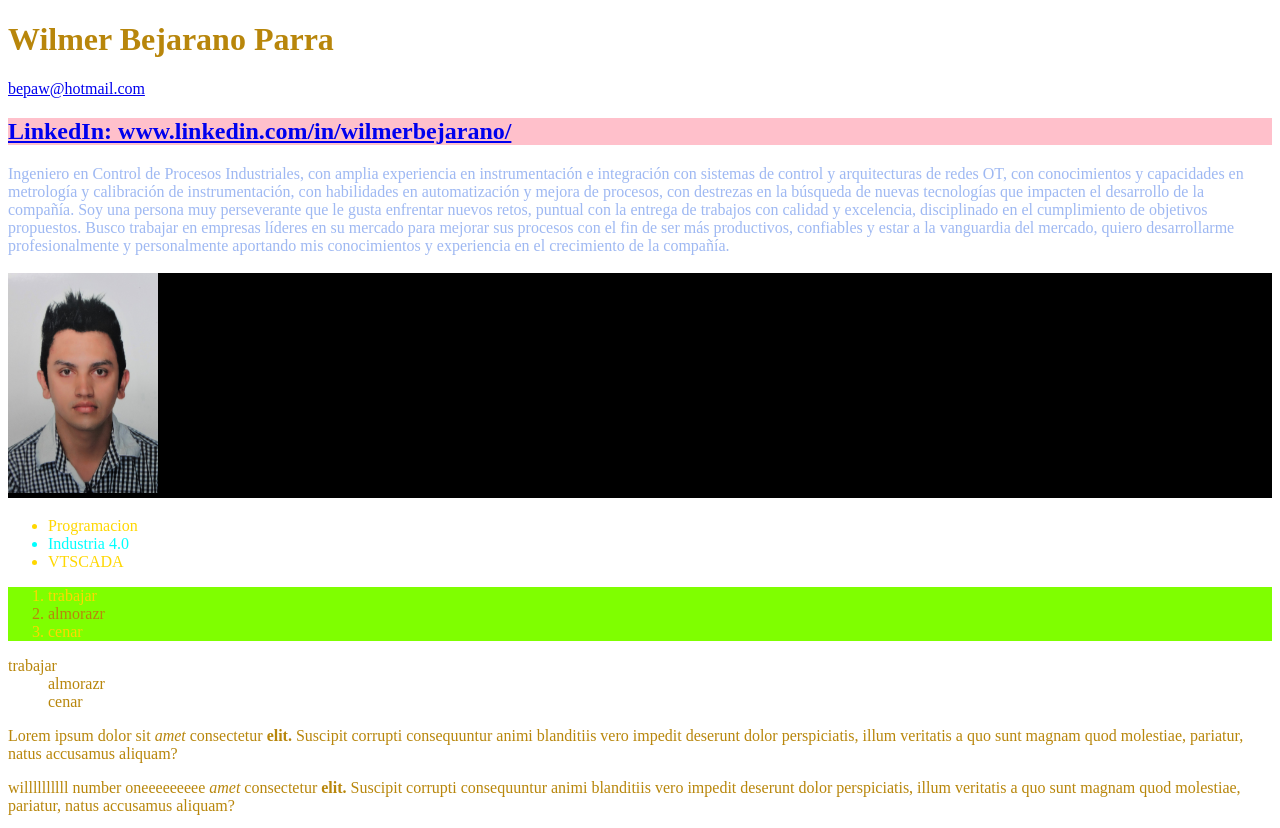
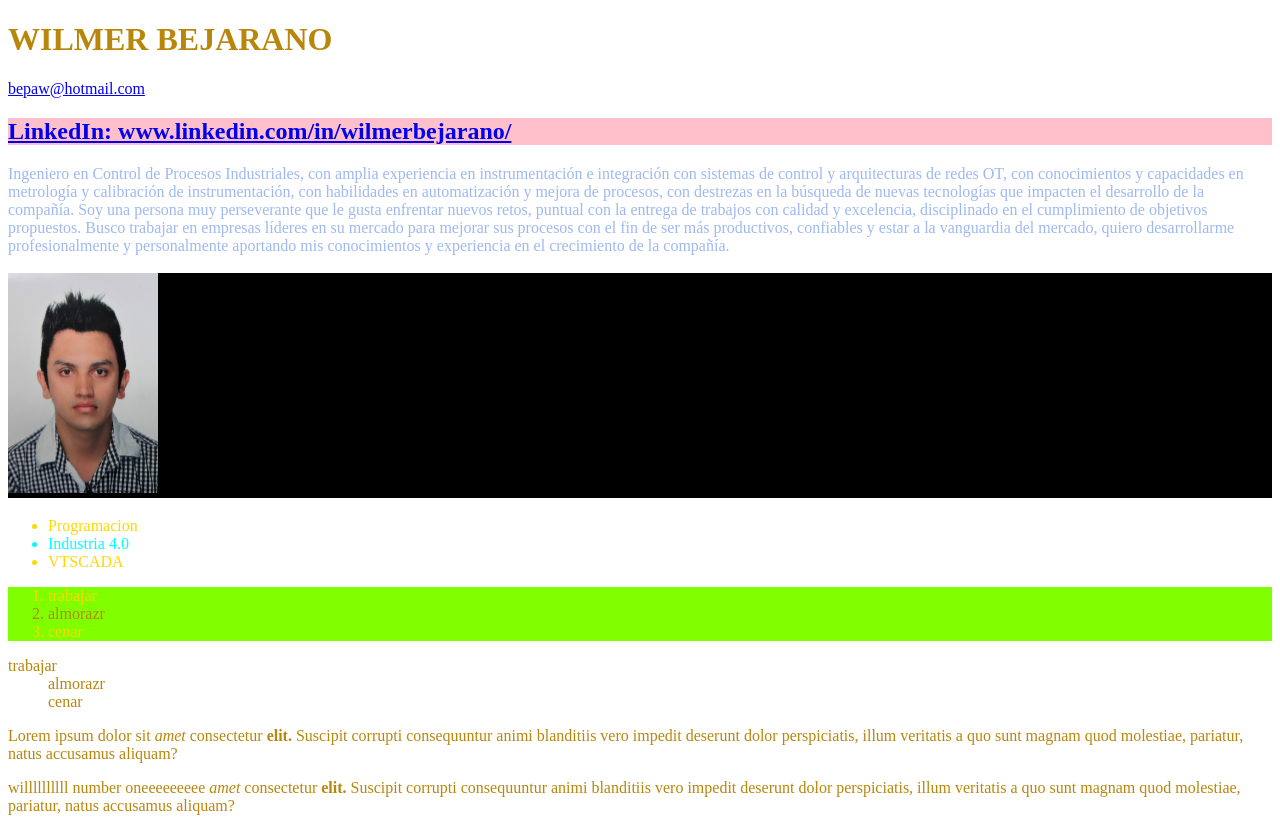
Before and after one commit to wbejarano1/CV, a plain HTML site: page index.html in a window 1280 px wide. Shown: the top 828 px of the page. Drawn offline with Linux system fonts and the light colour scheme; grey boxes are pictures that could not be loaded.

Commit message:
nombew
mayus

```diff
--- a/index.html
+++ b/index.html
@@ -9,7 +9,7 @@
 </head>
 <body<>
     <h1>
-        Wilmer Bejarano Parra
+        WILMER BEJARANO
     </h1>
     <p>
         <a href="mailto:bepaw@hotmail.com?"> bepaw@hotmail.com</a>
```
